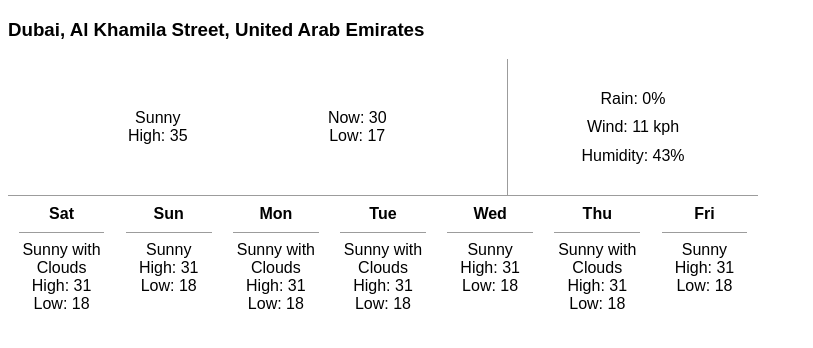
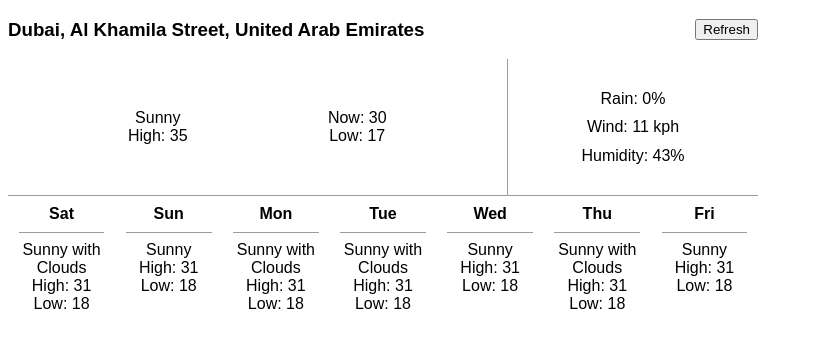
Before and after one commit to copceb/WeatherWidget, an Angular app: page / in a window 1280 px wide. Shown: the top 348 px of the page, without its empty margins (0-813 px from the left). Built offline with nearby package versions, Linux system fonts and the light colour scheme.

Commit message:
Add a refresh button

```diff
--- a/src/app/components/weather/weather.component.html
+++ b/src/app/components/weather/weather.component.html
@@ -1,4 +1,5 @@
 <div class="weather-component">
+  <button class="refresh-button">Refresh</button>
   <h3>Dubai, Al Khamila Street, United Arab Emirates</h3>
   <div class="weather-component-grid-wrapper">
     <div class="weather-overview">
--- a/src/app/components/weather/weather.component.scss
+++ b/src/app/components/weather/weather.component.scss
@@ -1,6 +1,10 @@
 .weather-component {
   max-width: 750px;
   font-family: sans-serif;
+}
+
+.refresh-button {
+  float: right;
 }
 
 .weather-component-grid-wrapper {
```
